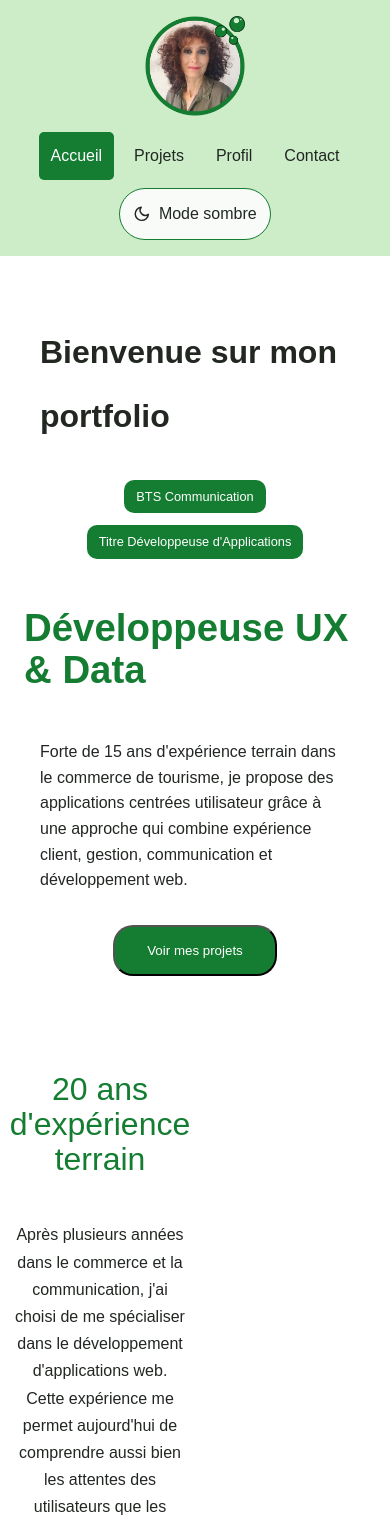
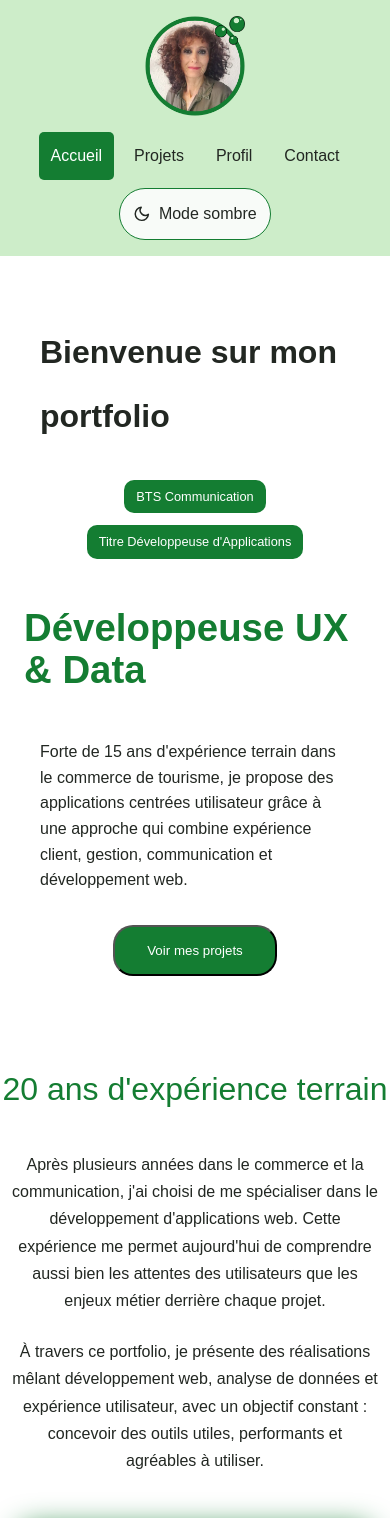
Before and after one commit to SaskiaCorre/portfolio-react, a React (Vite) app: page / in a window 390 px wide. Shown: the top 1518 px of the page. Built offline with nearby package versions, Linux system fonts and the light colour scheme.

Commit message:
Ajustement media queries Contact et About

```diff
--- a/src/App.css
+++ b/src/App.css
@@ -226,7 +226,7 @@ a:hover {
   }
   .nav-link {
     margin-right: 10px;
-  }
+    }
 }
 
 /* RESPONSIVE MOBILE */
--- a/src/styles/About.css
+++ b/src/styles/About.css
@@ -79,6 +79,7 @@
 /* RESPONSIVE MOBILE */
 @media (max-width: 768px) {
   .about-page .page-content {
+    width: auto;
     padding: 2rem 1rem;
   }
 
--- a/src/styles/Contact.css
+++ b/src/styles/Contact.css
@@ -112,6 +112,7 @@
   }
 
   .contact-page .page-badges {
+    display: block;
     padding: 1rem;
   }
 
--- a/src/styles/Home.css
+++ b/src/styles/Home.css
@@ -225,7 +225,7 @@ padding: 0 1rem;
   }
 
   .home-page .page-content {
-    width: 200px;
+    width: auto;
     gap: 1.5rem;
     padding: 0 ;
     justify-content: center;
```
